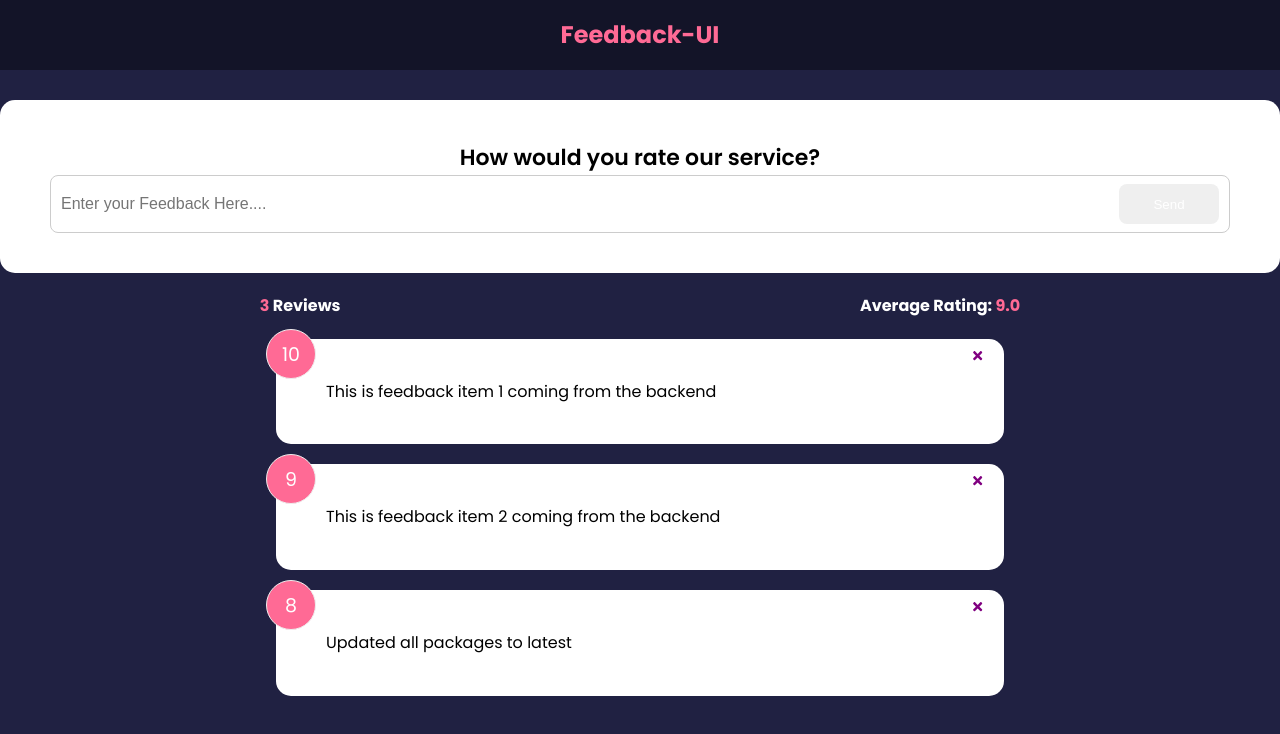
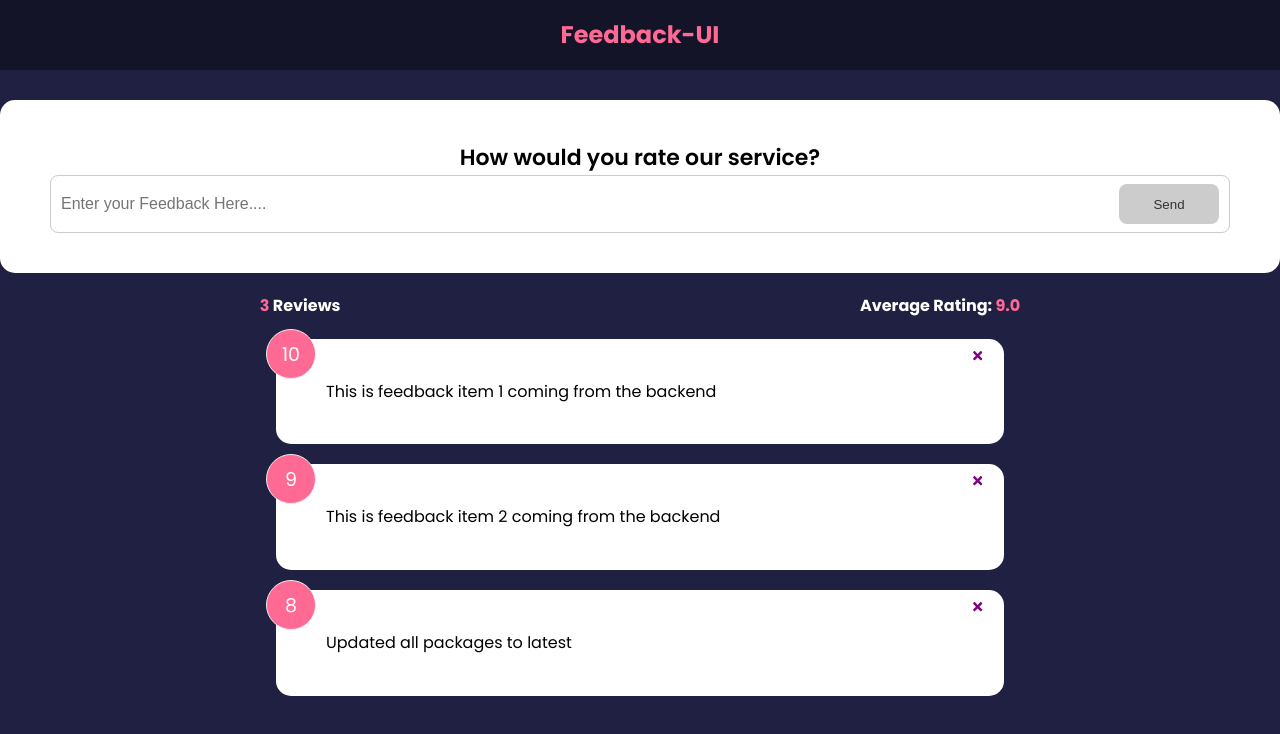
Before and after one commit to alidevep01/feedback-app, a React (Create React App) app: page / in a window 1280 px wide. Shown: the top 734 px of the page. Built offline with nearby package versions, Linux system fonts and the light colour scheme.

Commit message:
added Real-time validation to check if text < 10 show message and disable button

```diff
--- a/src/components/FeedbackForm.jsx
+++ b/src/components/FeedbackForm.jsx
@@ -4,9 +4,20 @@ import Button from "./shared/Button";
 
 function FeedbackForm() {
   const [text, setText] = useState("");
-  const [isDisabled, setDisabled] = useState(false);
+  const [btnDisabled, setDisabled] = useState(true);
+  const [message, setMessage] = useState("");
 
   const handleChange = (e) => {
+    if (text === null) {
+      setMessage(null);
+      setDisabled(true);
+    } else if (text.trim().length <= 10) {
+      setMessage("Please type more than 10 characters!");
+      setDisabled(true);
+    } else {
+      setMessage(null);
+      setDisabled(false);
+    }
     setText(e.currentTarget.value);
   };
 
@@ -21,8 +32,11 @@ function FeedbackForm() {
             value={text}
             placeholder="Enter your Feedback Here...."
           />
-          <Button type="submit">Send</Button>
+          <Button type="submit" isDisabled={btnDisabled}>
+            Send
+          </Button>
         </div>
+        {message && <div className="message">{message}</div>}
       </form>
     </Card>
   );
--- a/src/components/shared/Button.jsx
+++ b/src/components/shared/Button.jsx
@@ -2,11 +2,7 @@ import PropTypes from "prop-types";
 
 function Button({ children, type, isDisabled, version }) {
   return (
-    <button
-      isDisabled={isDisabled}
-      type={type}
-      className={`btn btn-"${version}`}
-    >
+    <button disabled={isDisabled} type={type} className={`btn btn-${version}`}>
       {children}
     </button>
   );
```
